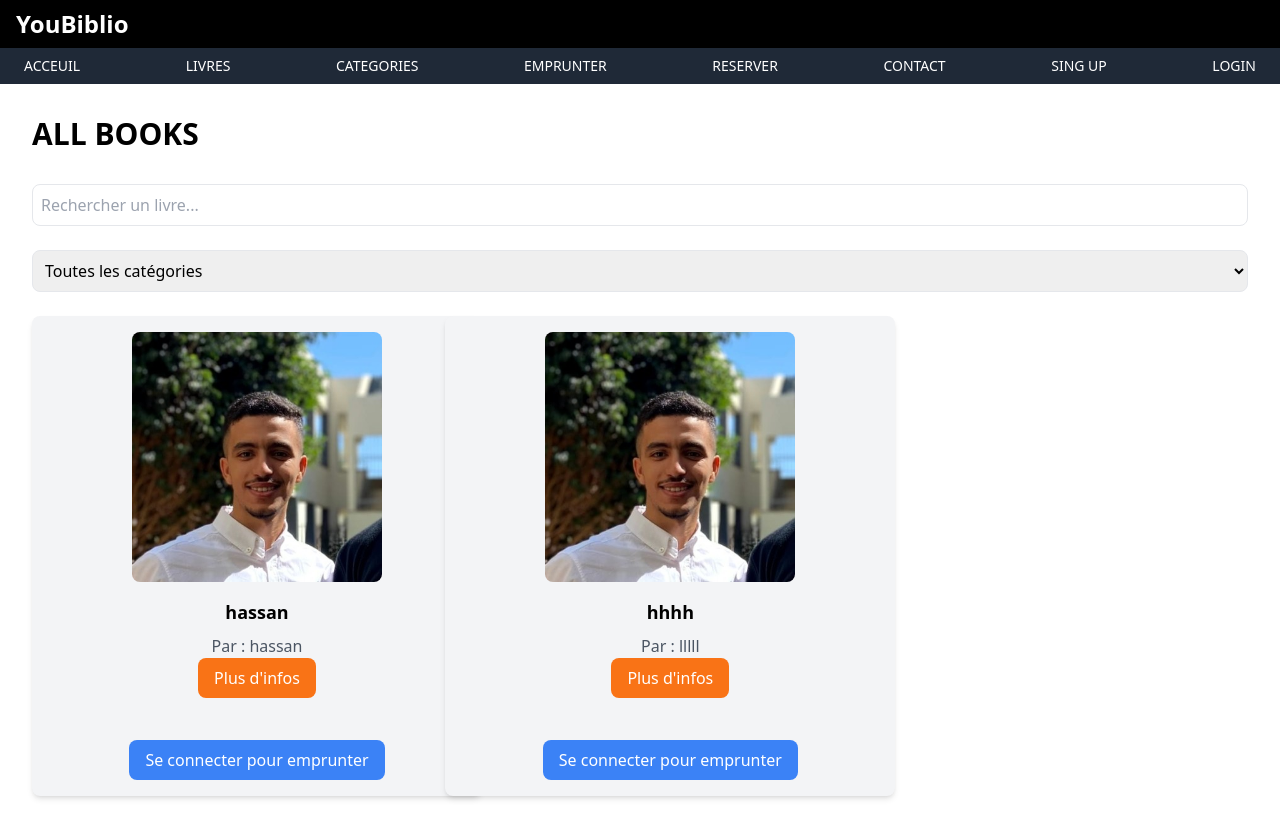
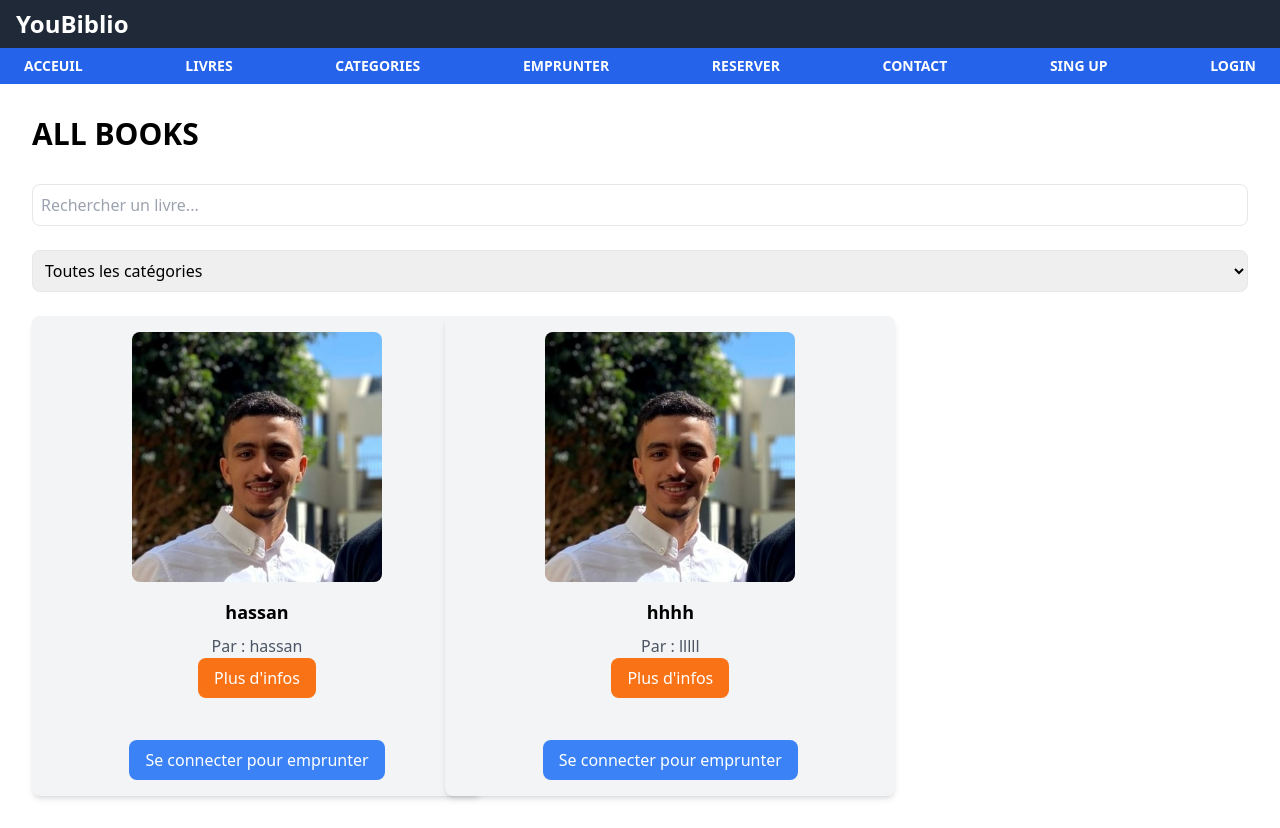
Before and after one commit to Ayoub-fetti/Syst-me-de-Gestion-de-Biblioth-que, a PHP site: page /votre-projet/Books.php in a window 1280 px wide. Run offline with PHP 8.4, Linux system fonts and the light colour scheme; data comes from the database, SQL or seed files in the repository; some libraries are stand-ins or nearby versions.

Commit message:
frontend adjustement

```diff
--- a/Books.php
+++ b/Books.php
@@ -9,41 +9,45 @@
     <script src="https://code.jquery.com/jquery-3.6.0.min.js"></script>
 </head>
 <body class="m-0 p-0">
-<header class="bg-black text-white w-full">
+
+<header class="bg-gray-800 text-white">
    <div class="container mx-auto flex justify-between items-center py-2 px-4">
     <div class="text-2xl font-bold">
      YouBiblio
     </div>
+
+    </div>
+
    </div>
-   <nav class="bg-gray-800">
+   <nav class="bg-blue-600">
     <div class="container mx-auto flex justify-between items-center py-2 px-4 text-sm">
-     <a class="text-white hover:text-blue-600 px-2" href="index.php">
+     <a class="text-white font-semibold hover:text-gray-300 px-2" href="index.php">
       ACCEUIL
      </a>
-     <a class="text-white hover:text-blue-600 px-2" href="Books.php">
+     <a class="text-white font-semibold hover:text-gray-300 px-2" href="Books.php">
       LIVRES
      </a>
-     <a class="text-white hover:text-blue-600 px-2" href="Books.php">
+     <a class="text-white font-semibold hover:text-gray-300 px-2" href="Books.php">
       CATEGORIES
      </a>
-     <a class="text-white hover:text-blue-600 px-2" href="Books.php">
+     <a class="text-white font-semibold hover:text-gray-300 px-2" href="Books.php">
       EMPRUNTER
      </a>
-     <a class="text-white hover:text-blue-600 px-2" href="Books.php">
+     <a class="text-white font-semibold hover:text-gray-300 px-2" href="Books.php">
       RESERVER
      </a>
-     <a class="text-white hover:text-blue-600 px-2" href="Contact.php">
+     <a class="text-white font-semibold hover:text-gray-300 px-2" href="#">
       CONTACT
      </a>
-     <a class="text-white hover:text-blue-600 px-2" href="register.php">
+     <a class="text-white font-semibold hover:text-gray-300 px-2" href="register.php">
       SING UP
      </a>
-     <a class="text-white hover:text-blue-600 px-2" href="login.php">
-      LOGIN
+     <a class="text-white font-semibold hover:text-gray-300 px-2" href="login.php">
+    LOGIN
      </a>
     </div>
    </nav>
-</header>
+  </header>
 
 <?php
 require_once 'connection.php';
```
Also changed, not shown: index.php (+14 -14 lines).
